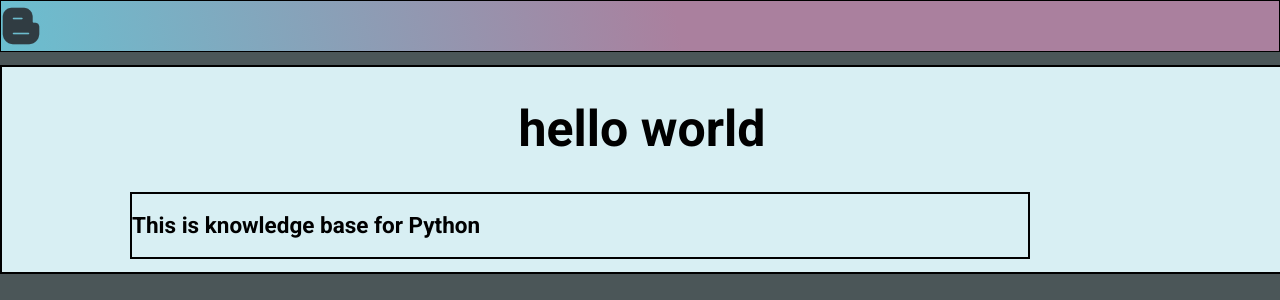
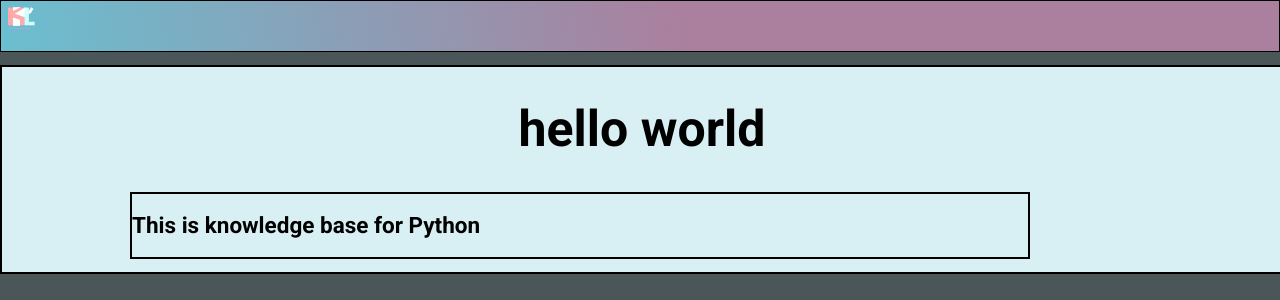
Before and after one commit to valid4/Python-knowledge-base, a Flask app: page / in a window 1280 px wide. Shown: the top 300 px of the page. Run offline with Flask 3, Linux system fonts and the light colour scheme.

Commit message:
Update index.html

```diff
--- a/app/templates/index.html
+++ b/app/templates/index.html
@@ -11,7 +11,7 @@
 </head>
 <body>
     <header>
-        <a href="#"><img id="head_ico" alt="Python knowledge base" src="{{ url_for('static', filename='image/social.png') }}"></a>
+        <a href="#"><img id="head_ico" alt="Python knowledge base" src="{{ url_for('static', filename='image/icon.svg') }}"></a>
     </header>
     <div class="wrapper">
         <h1>hello world</h1>
```
